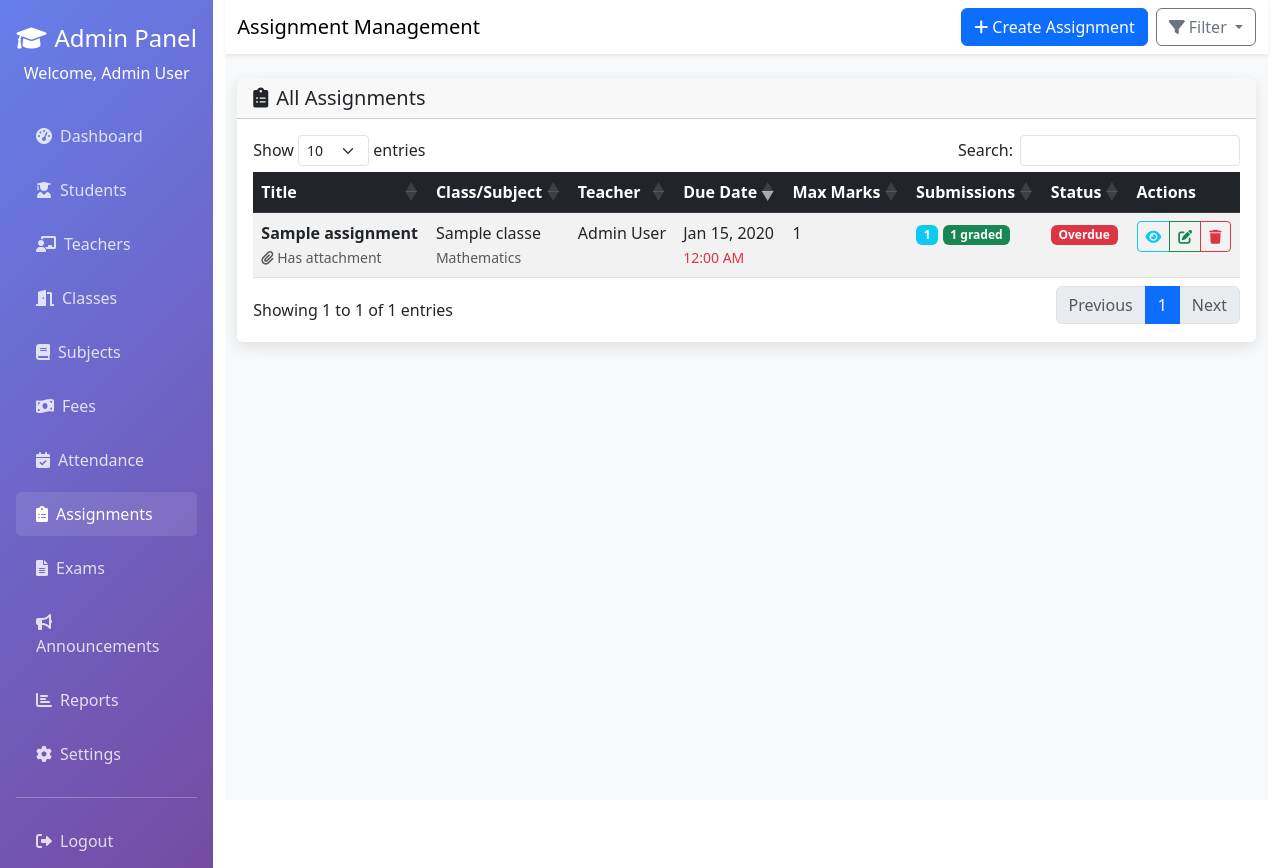
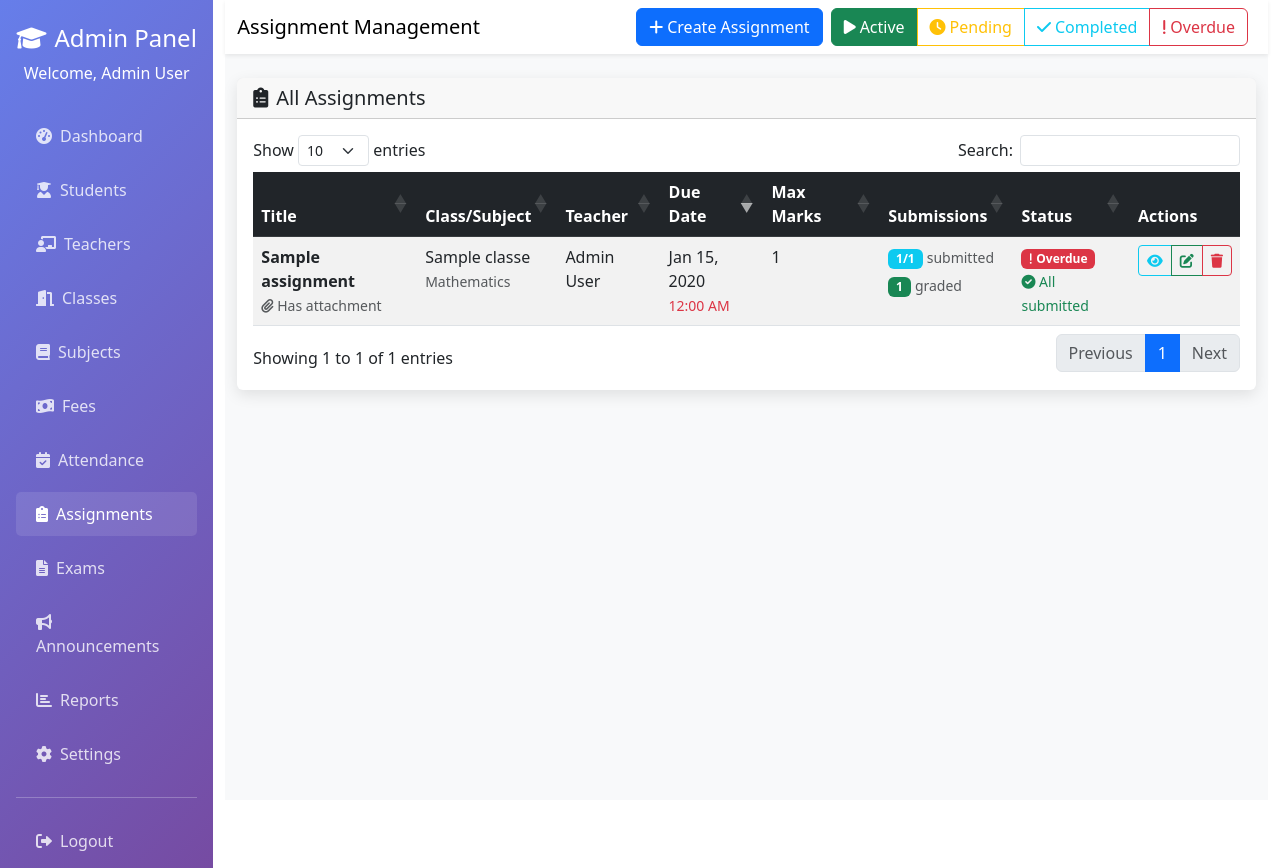
Before and after one commit to lakhi9957/Lakhi, a PHP site: page /admin/assignments.php in a window 1280 px wide. Run offline with PHP 8.4, Linux system fonts and the light colour scheme; a user stored in the database is signed in; data comes from the database, SQL or seed files in the repository; tables that the repository leaves empty hold one stand-in row (values such as "Sample post"); some libraries are stand-ins or nearby versions.

Commit message:
Checkpoint before follow-up message

```diff
--- a/admin/assignments.php
+++ b/admin/assignments.php
@@ -154,18 +154,42 @@ if ($action === 'edit' && $assignment_id) {
     $assignment_edit = $stmt->get_result()->fetch_assoc();
 }
 
+// Filter parameter
+$filter = $_GET['filter'] ?? 'active';
+
 // Get assignments list with details
+$filter_condition = "";
+if ($filter === 'completed') {
+    // Show only assignments where all enrolled students have submitted
+    $filter_condition = "HAVING submission_count > 0 AND submission_count >= enrolled_students";
+} elseif ($filter === 'pending') {
+    // Show only assignments where some students haven't submitted yet
+    $filter_condition = "HAVING submission_count < enrolled_students OR enrolled_students = 0";
+} elseif ($filter === 'overdue') {
+    // Show only overdue assignments
+    $filter_condition = "AND a.due_date < NOW() HAVING submission_count < enrolled_students OR enrolled_students = 0";
+}
+
 $assignments_query = "SELECT a.*, c.name as class_name, s.name as subject_name,
                              t.teacher_id, u.name as teacher_name,
                              COUNT(sub.id) as submission_count,
-                             COUNT(CASE WHEN sub.marks_obtained IS NOT NULL THEN 1 END) as graded_count
+                             COUNT(CASE WHEN sub.marks_obtained IS NOT NULL THEN 1 END) as graded_count,
+                             COUNT(e.id) as enrolled_students,
+                             CASE
+                                 WHEN a.due_date < NOW() THEN 'overdue'
+                                 WHEN COUNT(sub.id) >= COUNT(e.id) AND COUNT(e.id) > 0 THEN 'completed'
+                                 ELSE 'active'
+                             END as status
                       FROM assignments a
                       JOIN classes c ON a.class_id = c.id
                       JOIN subjects s ON c.subject_id = s.id
                       JOIN teachers t ON a.teacher_id = t.id
                       JOIN users u ON t.user_id = u.id
                       LEFT JOIN assignment_submissions sub ON a.id = sub.assignment_id
+                      LEFT JOIN enrollments e ON c.id = e.class_id AND e.status = 'active'
+                      WHERE 1=1 $filter_condition
                       GROUP BY a.id
+                      $filter_condition
                       ORDER BY a.created_at DESC";
 $assignments = $conn->query($assignments_query);
 
@@ -330,15 +354,21 @@ if ($action === 'submissions' && $assignment_id) {
                                     <a href="assignments.php?action=add" class="btn btn-primary me-2">
                                         <i class="fas fa-plus me-1"></i>Create Assignment
                                     </a>
-                                    <div class="dropdown">
-                                        <button class="btn btn-outline-secondary dropdown-toggle" type="button" data-bs-toggle="dropdown">
-                                            <i class="fas fa-filter me-1"></i>Filter
-                                        </button>
-                                        <ul class="dropdown-menu">
-                                            <li><a class="dropdown-item" href="#"><i class="fas fa-clock me-2"></i>Due Today</a></li>
-                                            <li><a class="dropdown-item" href="#"><i class="fas fa-exclamation me-2"></i>Overdue</a></li>
-                                            <li><a class="dropdown-item" href="#"><i class="fas fa-check me-2"></i>Completed</a></li>
-                                        </ul>
+
+                                    <!-- Filter Buttons -->
+                                    <div class="btn-group me-2" role="group">
+                                        <a href="assignments.php?filter=active" class="btn <?php echo $filter === 'active' ? 'btn-success' : 'btn-outline-success'; ?>">
+                                            <i class="fas fa-play me-1"></i>Active
+                                        </a>
+                                        <a href="assignments.php?filter=pending" class="btn <?php echo $filter === 'pending' ? 'btn-warning' : 'btn-outline-warning'; ?>">
+                                            <i class="fas fa-clock me-1"></i>Pending
+                                        </a>
+                                        <a href="assignments.php?filter=completed" class="btn <?php echo $filter === 'completed' ? 'btn-info' : 'btn-outline-info'; ?>">
+                                            <i class="fas fa-check me-1"></i>Completed
+                                        </a>
+                                        <a href="assignments.php?filter=overdue" class="btn <?php echo $filter === 'overdue' ? 'btn-danger' : 'btn-outline-danger'; ?>">
+                                            <i class="fas fa-exclamation me-1"></i>Overdue
+                                        </a>
                                     </div>
                                 <?php elseif ($action === 'submissions'): ?>
                                     <a href="assignments.php" class="btn btn-outline-secondary me-2">
@@ -696,19 +726,46 @@ if ($action === 'submissions' && $assignment_id) {
                                                         </td>
                                                         <td><?php echo $assignment['max_marks']; ?></td>
                                                         <td>
-                                                            <span class="badge bg-info"><?php echo $assignment['submission_count']; ?></span>
-                                                            <span class="badge bg-success"><?php echo $assignment['graded_count']; ?> graded</span>
+                                                            <div class="d-flex flex-column gap-1">
+                                                                <div>
+                                                                    <span class="badge bg-info"><?php echo $assignment['submission_count']; ?>/<?php echo $assignment['enrolled_students']; ?></span>
+                                                                    <small class="text-muted">submitted</small>
+                                                                </div>
+                                                                <div>
+                                                                    <span class="badge bg-success"><?php echo $assignment['graded_count']; ?></span>
+                                                                    <small class="text-muted">graded</small>
+                                                                </div>
+                                                            </div>
                                                         </td>
                                                         <td>
                                                             <?php
-                                                            $due_date = strtotime($assignment['due_date']);
-                                                            $now = time();
-                                                            if ($due_date < $now): ?>
-                                                                <span class="badge bg-danger">Overdue</span>
-                                                            <?php elseif ($due_date < $now + 86400): ?>
-                                                                <span class="badge bg-warning">Due Soon</span>
-                                                            <?php else: ?>
-                                                                <span class="badge bg-success">Active</span>
+                                                            $status = $assignment['status'];
+                                                            $badge_class = 'bg-secondary';
+                                                            $icon = 'fas fa-question';
+
+                                                            switch($status) {
+                                                                case 'active':
+                                                                    $badge_class = 'bg-success';
+                                                                    $icon = 'fas fa-play';
+                                                                    break;
+                                                                case 'completed':
+                                                                    $badge_class = 'bg-info';
+                                                                    $icon = 'fas fa-check';
+                                                                    break;
+                                                                case 'overdue':
+                                                                    $badge_class = 'bg-danger';
+                                                                    $icon = 'fas fa-exclamation';
+                                                                    break;
+                                                            }
+                                                            ?>
+                                                            <span class="badge <?php echo $badge_class; ?>">
+                                                                <i class="<?php echo $icon; ?> me-1"></i><?php echo ucfirst($status); ?>
+                                                            </span>
+
+                                                            <?php if ($assignment['submission_count'] == $assignment['enrolled_students'] && $assignment['enrolled_students'] > 0): ?>
+                                                                <br><small class="text-success"><i class="fas fa-check-circle"></i> All submitted</small>
+                                                            <?php elseif ($assignment['submission_count'] > 0): ?>
+                                                                <br><small class="text-warning"><i class="fas fa-clock"></i> Partially submitted</small>
                                                             <?php endif; ?>
                                                         </td>
                                                         <td>
```
